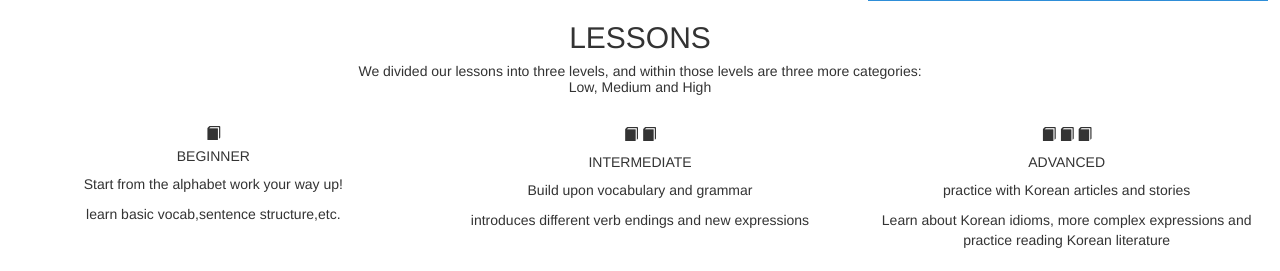
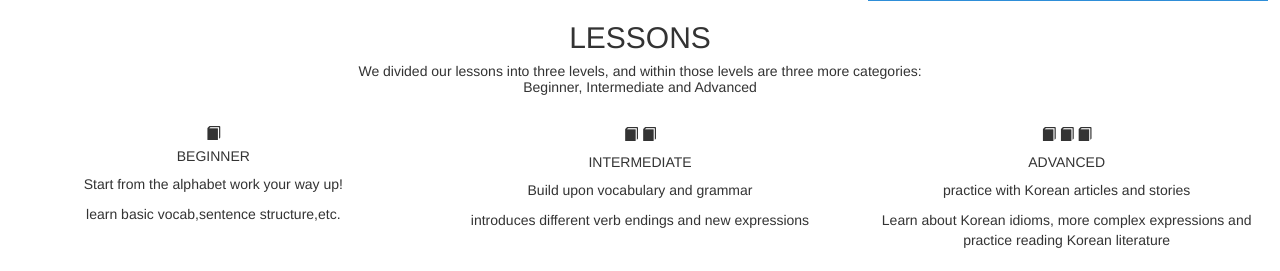
Before and after one commit to Dorkly/Hanstuff, a PHP site: page / in a window 1280 px wide. Shown: the part 941-1212 px from the top of the page. Run offline with PHP 8.4, Linux system fonts and the light colour scheme.

Commit message:
Fixed typos

```diff
--- a/HTML/index.php
+++ b/HTML/index.php
@@ -31,7 +31,7 @@
 <div id="services" class="container-fluid text-center bg-grey">
   <h2>LESSONS</h2>
   <h5>We divided our lessons into three levels, and within those levels are three more categories:<br>
-        Low, Medium and High</h5>
+        Beginner, Intermediate and Advanced</h5>
   <br>
   <div class="row slideanim">
     <div class="col-sm-4">
```
